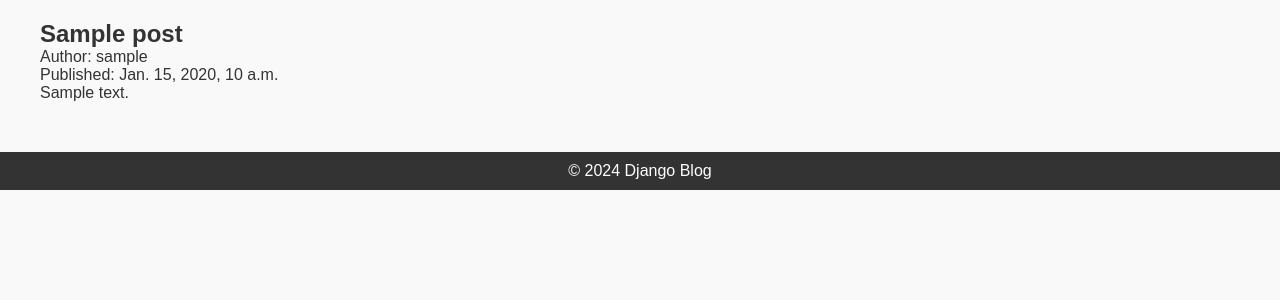
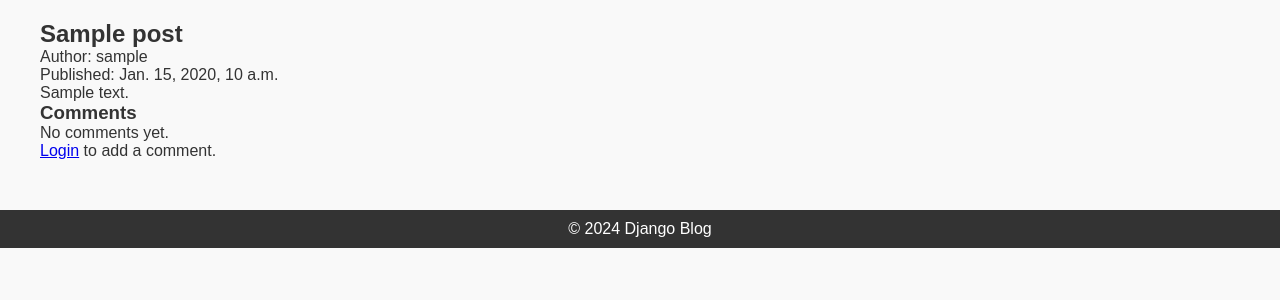
Before and after one commit to Theunique-1/Alx_DjangoLearnLab, a Django app: page /posts/1/ in a window 1280 px wide. Shown: the part 41-341 px from the top of the page. Run offline with Django 4.2, Linux system fonts and the light colour scheme; tables that the repository leaves empty hold one stand-in row (values such as "Sample post").

Commit message:
Create comment form on blog post

```diff
--- a/django_blog/blog/models.py
+++ b/django_blog/blog/models.py
@@ -21,3 +21,13 @@
 
     def get_absolute_url(self):
         return reverse('post_detail', args=[str(self.id)])
+
+class Comment(models.Model):
+    post = models.ForeignKey(Post, on_delete=models.CASCADE, related_name='comments')
+    author = models.ForeignKey(User, on_delete=models.CASCADE)
+    content = models.TextField()
+    created_at = models.DateTimeField(auto_now_add=True)
+    updated_at = models.DateTimeField(auto_now=True)
+
+    def _str_(self):
+        return f'Comment by {self.author.username} on {self.post.title}'
--- a/django_blog/blog/templates/blog/post_detail.html
+++ b/django_blog/blog/templates/blog/post_detail.html
@@ -12,5 +12,30 @@
         <a href="{% url 'post_delete' post.pk %}">Delete</a>
         {% endif %}
     </article>
+
+    <h3>Comments</h3>
+    {% for comment in comments %}
+    <article>
+        <p><strong>{{ comment.author.username }}</strong>: {{ comment.content }}</p>
+        <p>Created at: {{ comment.created_at }}</p>
+        {% if user == comment.author %}
+        <a href="{% url 'comment_update' comment.pk %}">Edit</a>
+        <a href="{% url 'comment_delete' comment.pk %}">Delete</a>
+        {% endif %}
+    </article>
+    {% empty %}
+    <p>No comments yet.</p>
+    {% endfor %}
+
+    {% if user.is_authenticated %}
+    <h3>Add a Comment</h3>
+    <form method="post">
+        {% csrf_token %}
+        {{ form.as_p }}
+        <button type="submit">Submit</button>
+    </form>
+    {% else %}
+    <p><a href="{% url 'login' %}">Login</a> to add a comment.</p>
+    {% endif %}
 </div>
 {% endblock %}
--- a/django_blog/blog/urls.py
+++ b/django_blog/blog/urls.py
@@ -1,6 +1,6 @@
 from django.urls import path
 from . import views
-from .views import PostListView, PostDetailView, PostCreateView, PostUpdateView, PostDeleteView
+from .views import PostListView, PostDetailView, PostCreateView, PostUpdateView, PostDeleteView, CommentUpdateView, CommentDeleteView
 
 urlpatterns = [
     path('register/', views.register, name='register'),
@@ -12,6 +12,12 @@
     path('posts/<int:pk>/', PostDetailView.as_view(), name='post_detail'),
     path('post/<int:pk>/update/', PostUpdateView.as_view(), name='post_update'),
     path('post/<int:pk>/delete/', PostDeleteView.as_view(), name='post_delete'),
+    path('posts/new/', PostCreateView.as_view(), name='post_create'),
+    path('posts/<int:pk>/', views.post_detail, name='post_detail'),
+    path('posts/<int:pk>/edit/', PostUpdateView.as_view(), name='post_update'),
+    path('posts/<int:pk>/delete/', PostDeleteView.as_view(), name='post_delete'),
+    path('comments/<int:pk>/edit/', CommentUpdateView.as_view(), name='comment_update'),
+    path('comments/<int:pk>/delete/', CommentDeleteView.as_view(), name='comment_delete'),
 
 
 ]
--- a/django_blog/blog/views.py
+++ b/django_blog/blog/views.py
@@ -8,6 +8,9 @@
 from .models import Post
 from django.contrib.auth.mixins import LoginRequiredMixin, UserPassesTestMixin
 from django.urls import reverse_lazy
+from .models import Post, Comment
+from .forms import CommentForm
+
 
 
 # Create your views here.
@@ -101,3 +104,53 @@
     def test_func(self):
         post = self.get_object()
         return self.request.user == post.author
+
+from django.shortcuts import render, get_object_or_404, redirect
+from django.contrib.auth.mixins import LoginRequiredMixin, UserPassesTestMixin
+from django.views.generic import UpdateView, DeleteView
+from django.urls import reverse_lazy
+from .models import Post, Comment
+from .forms import CommentForm
+
+def post_detail(request, pk):
+    post = get_object_or_404(Post, pk=pk)
+    comments = post.comments.all()
+    form = CommentForm()
+
+    if request.method == 'POST':
+        form = CommentForm(request.POST)
+        if form.is_valid():
+            comment = form.save(commit=False)
+            comment.post = post
+            comment.author = request.user
+            comment.save()
+            return redirect('post_detail', pk=pk)
+
+    return render(request, 'blog/post_detail.html', {'post': post, 'comments': comments, 'form': form})
+
+class CommentUpdateView(LoginRequiredMixin, UserPassesTestMixin, UpdateView):
+    model = Comment
+    form_class = CommentForm
+    template_name = 'blog/comment_form.html'
+
+    def form_valid(self, form):
+        form.instance.author = self.request.user
+        return super().form_valid(form)
+
+    def test_func(self):
+        comment = self.get_object()
+        return self.request.user == comment.author
+
+    def get_success_url(self):
+        return reverse_lazy('post_detail', kwargs={'pk': self.object.post.pk})
+
+class CommentDeleteView(LoginRequiredMixin, UserPassesTestMixin, DeleteView):
+    model = Comment
+    template_name = 'blog/comment_confirm_delete.html'
+
+    def test_func(self):
+        comment = self.get_object()
+        return self.request.user == comment.author
+
+    def get_success_url(self):
+        return reverse_lazy('post_detail', kwargs={'pk': self.object.post.pk})
```
Also changed, not shown: django_blog/blog/forms.py (+15 -1 lines), django_blog/blog/templates/blog/comment_confirm_delete.html (added, +13 -0 lines), django_blog/blog/templates/blog/comment_form.html (added, +12 -0 lines), django_blog/blog/migrations/0003_comment.py (added), django_blog/db.sqlite3.
